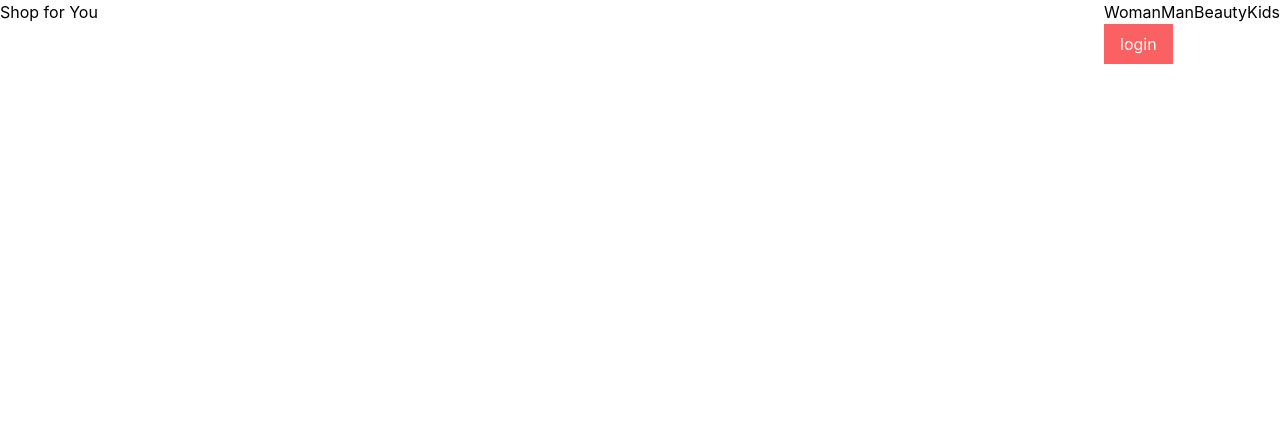
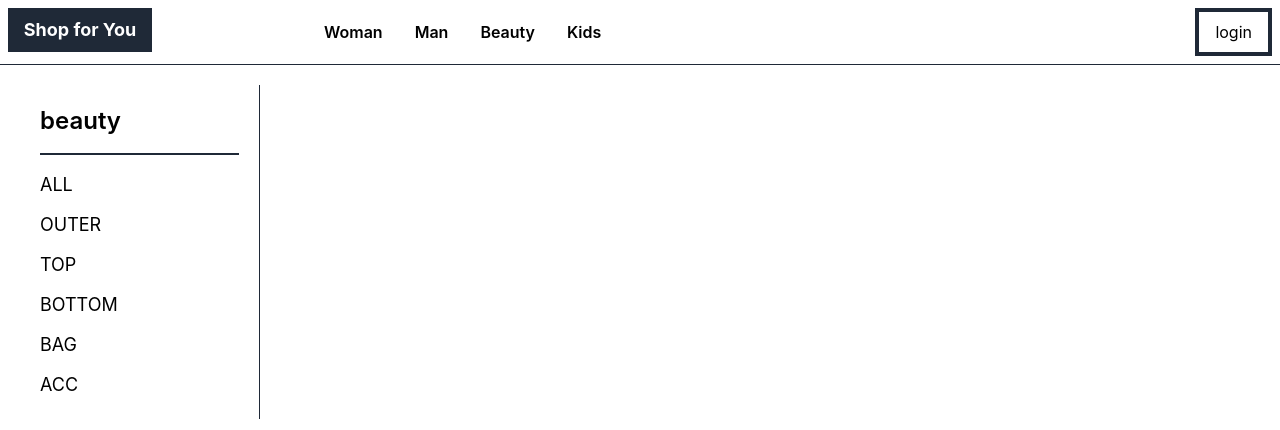
Before and after one commit to kittty0520/Shop, a React (Create React App) app: page /products/beauty in a window 1280 px wide. Shown: the top 430 px of the page. Built offline with nearby package versions, Linux system fonts and the light colour scheme; no server answers.

Commit message:
Fix Router Path

```diff
--- a/package.json
+++ b/package.json
@@ -12,6 +12,7 @@
     "match-sorter": "^6.3.1",
     "react": "^18.2.0",
     "react-dom": "^18.2.0",
+    "react-icons": "^4.7.1",
     "react-router-dom": "^6.8.1",
     "react-scripts": "5.0.1",
     "sort-by": "^1.2.0",
--- a/src/api/firebase.js
+++ b/src/api/firebase.js
@@ -18,7 +18,7 @@ const firebaseConfig = {
 const app = initializeApp(firebaseConfig);
 const auth = getAuth();
 const provider = new GoogleAuthProvider();
-const db = getDatabase(app);
+const db = getDatabase();
 
 export function login() {
 	// provider.setCustomParameters({
--- a/src/components/Aside.jsx
+++ b/src/components/Aside.jsx
@@ -1,10 +1,14 @@
 import React from 'react';
-import { Link } from 'react-router-dom';
+import { Link, useParams } from 'react-router-dom';
 
 export default function Aside() {
+	const { sort } = useParams();
 	return (
-		<aside>
-			<ul>
+		<aside className='w-60 h-full p-5 m-5 border-r border-gray-800'>
+			<div className='mb-4  pb-4 border-b-2 border-gray-800'>
+				<h2 className='text-2xl font-semibold'>{sort}</h2>
+			</div>
+			<ul className='flex flex-col gap-3 text-lg'>
 				<li>
 					<Link to='all'>ALL</Link>
 				</li>
--- /dev/null
+++ b/src/components/CartStatus.jsx
@@ -0,0 +1,5 @@
+import React from 'react';
+import { BsFillCartFill } from 'react-icons/bs';
+export default function CartStatus() {
+	return <div><BsFillCartFill className='text-2xl' /></div>;
+}
--- a/src/components/Navbar.jsx
+++ b/src/components/Navbar.jsx
@@ -3,31 +3,44 @@ import { Link } from 'react-router-dom';
 import { useAuthContext } from '../context/AuthContext';
 import Button from './ui/Button';
 import User from './User';
+import { MdOutlineAddCircleOutline } from 'react-icons/md';
+import CartStatus from './CartStatus';
 
 export default function Navbar() {
 	const { user, login, logout } = useAuthContext();
-	console.log(user);
 	return (
-		<header className='flex justify-between'>
-			<Link to='/'>
-				<h1>Shop for You</h1>
+		<header className='flex justify-between items-center w-full p-2 border-b border-gray-800'>
+			<Link to='/' className='w-36 h-12 mr-4 flex-shrink-0'>
+				<h1 className='text-white bg-gray-800 font-bold text-lg text-center py-2'>
+					Shop for You
+				</h1>
 			</Link>
-			<nav>
-				<ul className='flex'>
+			<nav className='flex justify-between items-center basis-3/4'>
+				<ul className='flex gap-8 font-semibold'>
 					<li>
-						<Link to='/woman'>Woman</Link>
+						<Link to='/products/woman'>Woman</Link>
 					</li>
 					<li>
-						<Link to='/man'>Man</Link>
+						<Link to='/products/man'>Man</Link>
 					</li>
 					<li>
-						<Link to='/beauty'>Beauty</Link>
+						<Link to='/products/beauty'>Beauty</Link>
 					</li>
 					<li>
-						<Link to='/kids'>Kids</Link>
+						<Link to='/products/kids'>Kids</Link>
 					</li>
 				</ul>
-				<div className='flex'>
+				<div className='flex items-center gap-2'>
+					{user && (
+						<Link to='/cart'>
+							<CartStatus />
+						</Link>
+					)}
+					{user && user.isAdmin && (
+						<Link to='/products/new' className='text-2xl'>
+							<MdOutlineAddCircleOutline />
+						</Link>
+					)}
 					{user && <User user={user} />}
 					{!user && <Button onClick={login} text={'login'} />}
 					{user && <Button onClick={logout} text={'logout'} />}
--- a/src/components/ui/Button.jsx
+++ b/src/components/ui/Button.jsx
@@ -2,10 +2,7 @@ import React from 'react';
 
 export default function Button({ text, onClick }) {
 	return (
-		<button
-			className='bg-brand py-2 px-4 text-white hover:brightness-110'
-			onClick={onClick}
-		>
+		<button className='py-2 px-4 border-4 border-gray-800' onClick={onClick}>
 			{text}
 		</button>
 	);
--- a/src/context/AuthContext.jsx
+++ b/src/context/AuthContext.jsx
@@ -5,7 +5,6 @@ const AuthContext = createContext();
 
 export function AuthContextProvider({ children }) {
 	const [user, setUser] = useState();
-	console.log(user);
 	useEffect(() => {
 		onUserStateChange((user) => {
 			setUser(user);
--- a/src/index.css
+++ b/src/index.css
@@ -9,6 +9,10 @@ body {
 		sans-serif;
 	-webkit-font-smoothing: antialiased;
 	-moz-osx-font-smoothing: grayscale;
+	@apply flex flex-col items-center;
+}
+#root {
+	@apply w-full max-w-screen-xl;
 }
 
 code {
--- a/src/pages/CategoryProducts.jsx
+++ b/src/pages/CategoryProducts.jsx
@@ -3,6 +3,5 @@ import { useParams } from 'react-router-dom';
 
 export default function CategoryProducts() {
 	const { category } = useParams();
-	console.log(category);
-	return <div></div>;
+	return <div>{category}</div>;
 }
--- a/src/pages/SortedProducts.jsx
+++ b/src/pages/SortedProducts.jsx
@@ -1,14 +1,12 @@
 import React from 'react';
-import { Link, useParams } from 'react-router-dom';
+import { Outlet } from 'react-router-dom';
 import Aside from '../components/Aside';
 
 export default function SortedProducts() {
-	const { sort } = useParams();
-	console.log(sort);
 	return (
 		<main className='flex'>
 			<Aside />
-			<article></article>
+			<Outlet />
 		</main>
 	);
 }
--- a/src/pages/Woman.jsx
+++ b/src/pages/Woman.jsx
@@ -1,5 +1,12 @@
 import React from 'react';
+import { Outlet } from 'react-router-dom';
+import Aside from '../components/Aside';
 
 export default function Woman() {
-	return <div></div>;
+	return (
+		<main className='flex'>
+			<Aside />
+			<Outlet />
+		</main>
+	);
 }
```
Also changed, not shown: src/index.js (+9 -8 lines), 1 other file (tests, documents, lock files or other folders).
